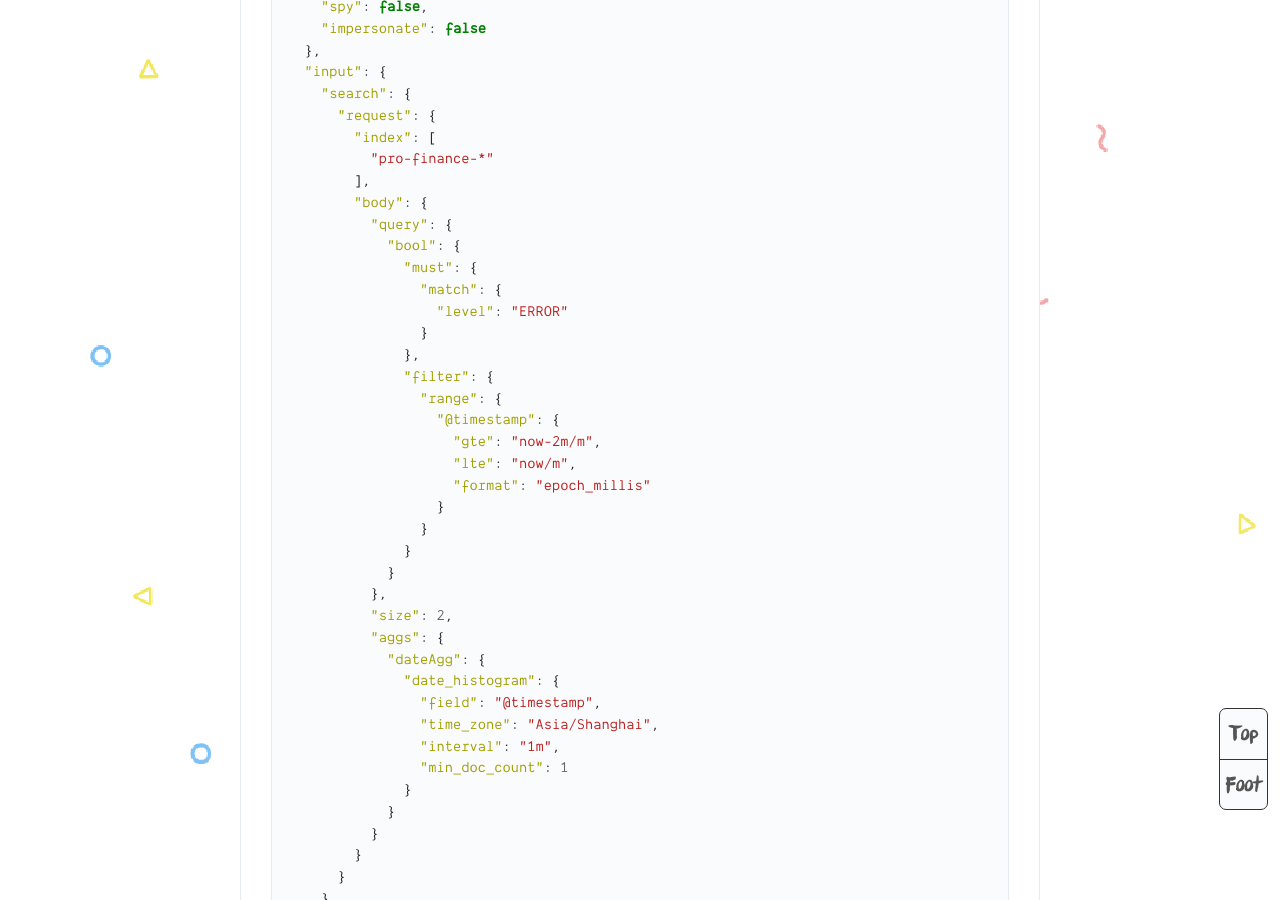
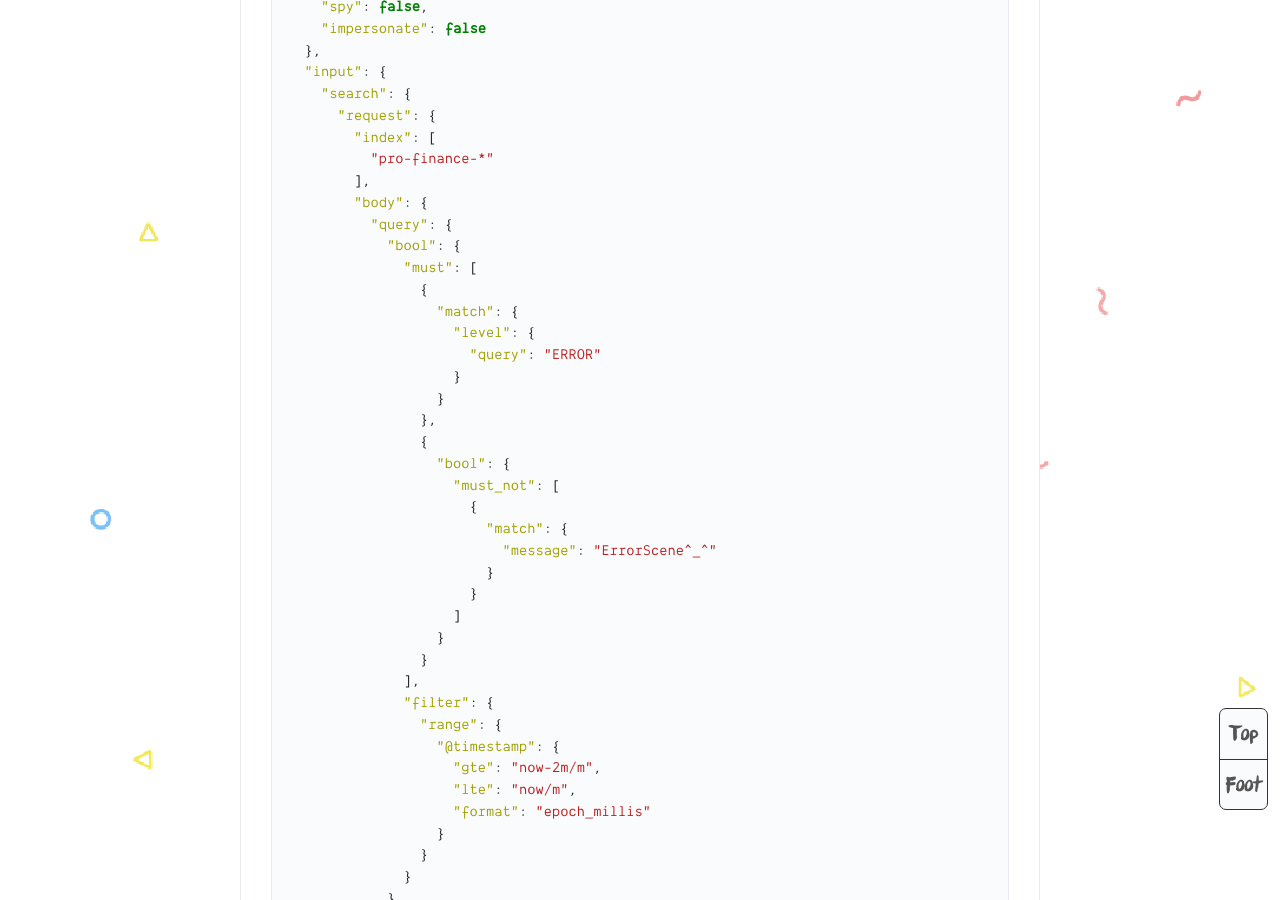
Before and after one commit to WuChenLinux/yw, a Jekyll site: the page built from _posts/2019-03-15-kibana-sentinl.md, in a window 1280 px wide and 900 px high, scrolled down 2825 px. Built offline with Jekyll 4.4.1, drawn with Linux system fonts in a browser that asks for light colours; comment, search, counter and statistics services are not loaded.

Commit message:
Update 2019-03-15-kibana-sentinl.md

```diff
--- a/_posts/2019-03-15-kibana-sentinl.md
+++ b/_posts/2019-03-15-kibana-sentinl.md
@@ -118,11 +118,26 @@ sentinl:
         "body": {
           "query": {
             "bool": {
-              "must": {
-                "match": {
-                  "level": "ERROR"
+              "must": [
+                {
+                  "match": {
+                    "level": {
+                      "query": "ERROR"
+                    }
+                  }
+                },
+                {
+                  "bool": {
+                    "must_not": [
+                      {
+                        "match": {
+                          "message": "ErrorScene^_^"
+                        }
+                      }
+                    ]
+                  }
                 }
-              },
+              ],
               "filter": {
                 "range": {
                   "@timestamp": {
```
